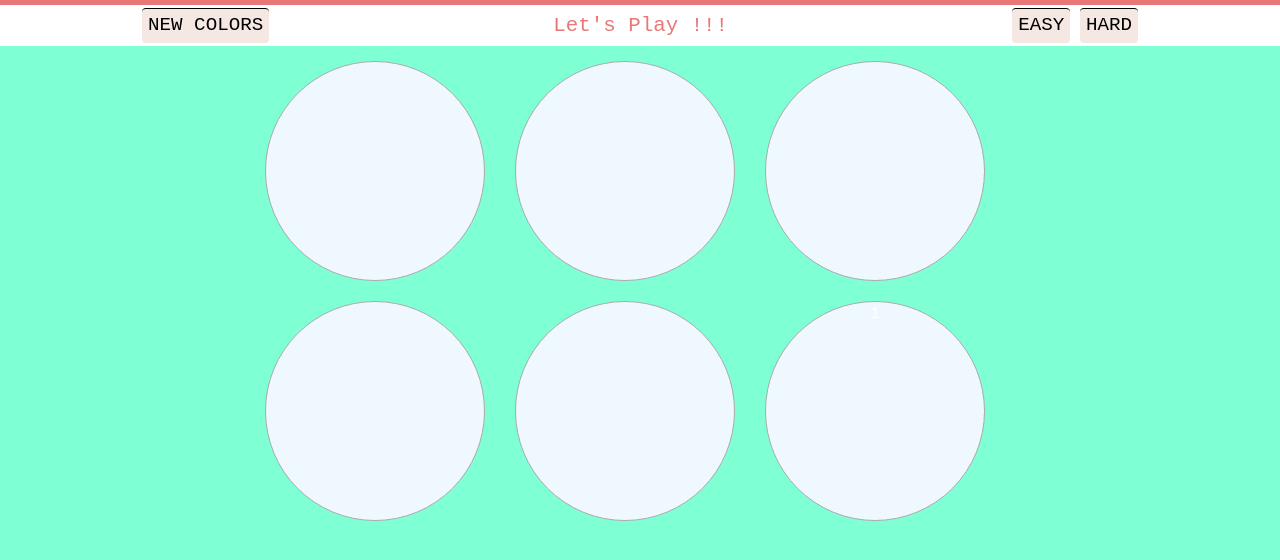
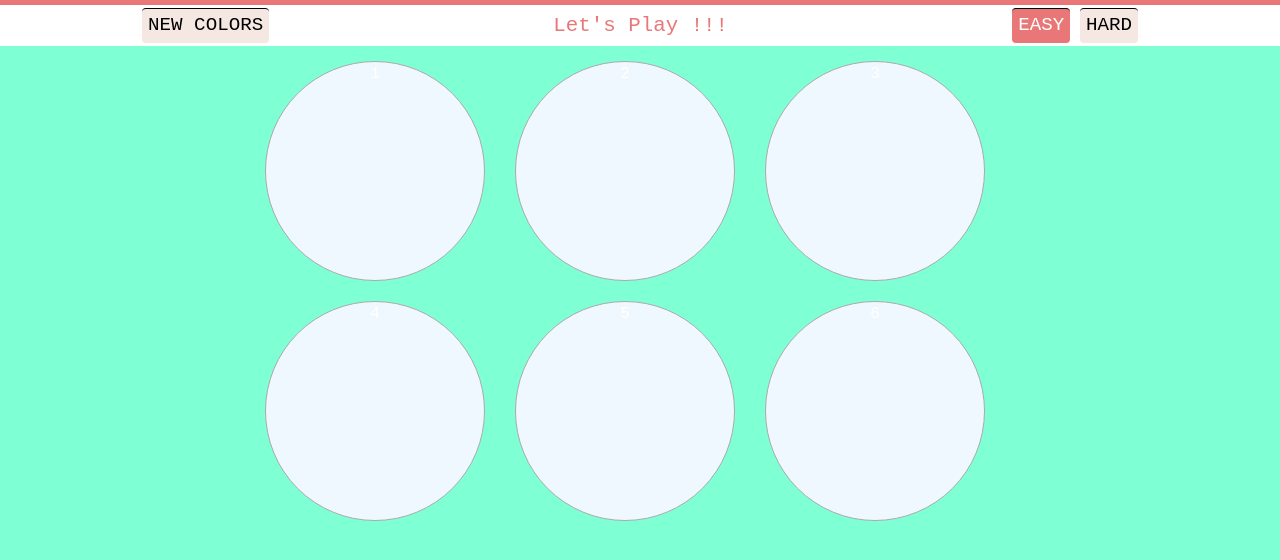
Before and after one commit to Aayushbasnet/practice-js, a plain HTML site: page local storage/index.html in a window 1280 px wide. Both pictures are taken after a click on the button "EASY". Shown: the part 182-742 px from the top of the page. Drawn offline with nearby package versions, Linux system fonts and the light colour scheme.

Commit message:
easy and button setup

```diff
--- a/local storage/index.html
+++ b/local storage/index.html
@@ -32,12 +32,12 @@
 
     <!-- color button to select answer -->
     <div class="color-box">
-        <div class="box"></div>
-        <div class="box"></div>
-        <div class="box"></div>
-        <div class="box"></div>
-        <div class="box"></div>
         <div class="box">1</div>
+        <div class="box">2</div>
+        <div class="box">3</div>
+        <div class="box">4</div>
+        <div class="box">5</div>
+        <div class="box">6</div>
     </div>
 
 
--- a/local storage/index.js
+++ b/local storage/index.js
@@ -2,9 +2,73 @@ const rgbColor = document.querySelector('#rgbCode');
 const easyBtn = document.querySelector('#easyBtn');
 const hardBtn = document.querySelector('#hardBtn');
 const colorBox = document.querySelector('.color-box');
-const box = document.querySelectorAll('.box');
+const boxes = document.querySelectorAll('.box');
 const playBtn = document.querySelector('playAgainBtn');
-easyBtn.addEventListener('click', e => {
-    const boxValue = 3;
+const questionsHud = document.querySelector('.questions-hud');
+var boxValue = 6;
+// const colors = generateRandomColor(6);
+// const pickedColor = colors[Math.floor(Math.random()*6)];
+// rgbColor.textContent = pickedColor;
+const gameStatus = document.querySelector('.gameStatus');
+gameStatus.textContent = "Let's Play !!!";
 
+// easy button
+easyBtn.addEventListener('click', () => {
+    questionsHud.style.backgroundColor = "rgb(233, 119, 119)"; // reset background color of question hud
+    gameStatus.textContent = "Let's Play !!!";
+
+    // highlight easybtn
+    easyBtn.style.background = "rgb(233, 119, 119)";
+    easyBtn.style.color = "white";
+    boxValue = 3; // 3 boxes
+
+    // reset hardbtn;
+    hardBtn.style.backgroundColor = "#F5E8E2";
+    hardBtn.style.color = "black";
+
+    // generating 3 random colors and picking 1
+    colors = generateRandomColor(boxValue);
+    pickedColor = colors[Math.floor(Math.random()*boxValue)];
+    rgbColor.textContent = pickedColor;
+
+    console.log(boxes.length);
+
+    // assigning random colors to 3 boxes
+    for(let i = 0; i < boxes.length; i++){
+        if(colors[i]){
+            boxes[i].style.backgroundColor = colors[i];
+        }else {
+            boxes[i].style.display = 'none';
+        }
+    }
 });
+
+// hardbtn
+hardBtn.addEventListener('click', () => {
+    questionsHud.style.backgroundColor = "rgb(233, 119, 119)"; // reset background color of question hud
+    gameStatus.textContent = "Let's Play !!!";
+
+    // highlight hardBtn
+    hardBtn.style.background = "rgb(233, 119, 119)";
+    hardBtn.style.color = "white";
+    boxValue = 6; // 6 boxes
+
+    // reset easyBtn;
+    easyBtn.style.backgroundColor = "#F5E8E2";
+    easyBtn.style.color = "black";
+
+    // generating 3 random colors and picking 1
+    // colors = generateRandomColor(boxValue);
+    // pickedColor = colors[Math.floor(Math.random()*boxValue)];
+    // rgbColor.textContent = pickedColor;
+
+    console.log(boxes.length);
+
+    // assigning random colors to 3 boxes
+    for(let i = 0; i < boxes.length; i++){
+        if(colors[i]){
+            boxes[i].style.backgroundColor = colors[i];
+            boxes[i].style.display = 'block';
+        }
+    }
+});
```
